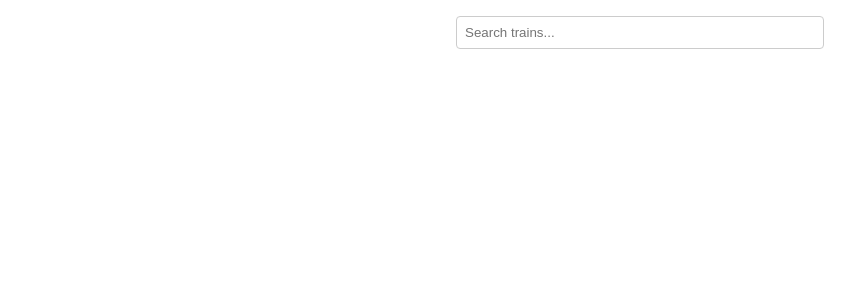
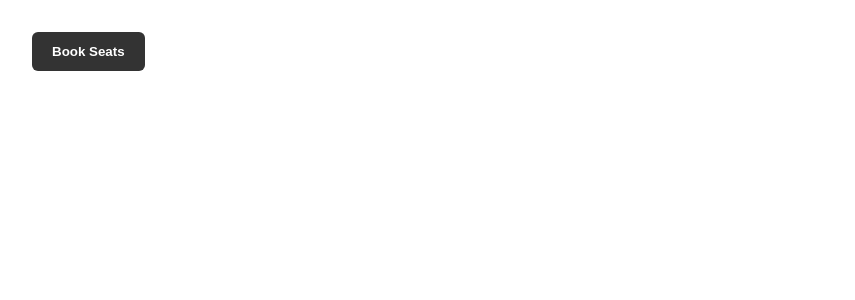
Before and after one commit to pRakesh15/MachineCoding-React-, a Next.js app: page / in a window 1280 px wide. Shown: the top 300 px of the page, without its empty margins (0-855 px from the left). Built offline with nearby package versions, Linux system fonts and the light colour scheme.

Commit message:
add custom modal

```diff
--- a/src/app/page.js
+++ b/src/app/page.js
@@ -1,12 +1,14 @@
 "use client";
 
-import Search from "@/component/Search";
-import ToastComponent from "@/component/ToastComponent";
+import Modal from "@/component/Modal";
+// import Search from "@/component/Search";
+// import ToastComponent from "@/component/ToastComponent";
 export default function Home() {
   return (
     <div>
       {/*  <ToastComponent />*/}
-      <Search/>
+      {/*   <Search/>*/}
+      <Modal/>
     </div>
   );
 }
--- /dev/null
+++ b/src/component/Modal.js
@@ -0,0 +1,22 @@
+import React, { useState } from 'react'
+import OpenModal from './subComponent/OpenModal';
+
+const Modal = () => {
+const[showModal,setShowModal]=useState(false);
+  return (
+    <div style={{ padding: "2rem" }}>
+    <button onClick={() => setShowModal(true)} style={{ padding: "0.75rem 1.25rem" }}>
+      Book Seats
+    </button>
+    <OpenModal
+      isOpen={showModal}
+      onClose={() => setShowModal(false)}
+    >
+      <h3>this is  a modal</h3>
+
+    </OpenModal>
+  </div>
+  )
+}
+
+export default Modal
--- /dev/null
+++ b/src/component/subComponent/OpenModal.js
@@ -0,0 +1,42 @@
+import React from 'react'
+
+const OpenModal = ({isOpen,onClose,children}) => {
+    if(!isOpen) return null //here we heck if the open modal command is false then we have to return null.
+  return (
+
+    <div style={styles.backdrop}>
+    <div style={styles.modal}>
+      <div>{children}</div>
+      <div style={styles.actions}>
+      <button onClick={onClose} style={styles.button}>Cancel</button>
+      <div>
+      this is the modal what i can open
+      </div>
+
+      </div>
+    </div>
+  </div>
+
+  )
+}
+
+
+export default OpenModal
+
+
+const styles = {
+    backdrop: {
+      position: "fixed", top: 0, left: 0, right: 0, bottom: 0,
+      background: "rgba(0,0,0,0.5)", display: "flex",
+      alignItems: "center", justifyContent: "center"
+    },
+    modal: {
+      background: "#fff", padding: "1.5rem", borderRadius: "8px", width: "300px"
+    },
+    actions: {
+      marginTop: "1rem", display: "flex", justifyContent: "space-between"
+    },
+    button: {
+      padding: "0.5rem 1rem", border: "none", borderRadius: "4px", cursor: "pointer"
+    }
+  };
--- a/src/customHook/useDebounceValue.js
+++ b/src/customHook/useDebounceValue.js
@@ -2,11 +2,14 @@ import { useEffect, useState } from "react";
 
 const useDebounceValue = (value, delay) => {
   const [debounceValue, setDebounceValue] = useState(value);
+  //basically nothing just return the value after some time like after the last event
+  //we just receive the data.
 
   useEffect(() => {
     const timer = setTimeout(() => {
       setDebounceValue(value);
     }, delay);
+    //have to clear the time out..
   return ()=>clearTimeout(timer);
   }, [value, delay]);
 
```
